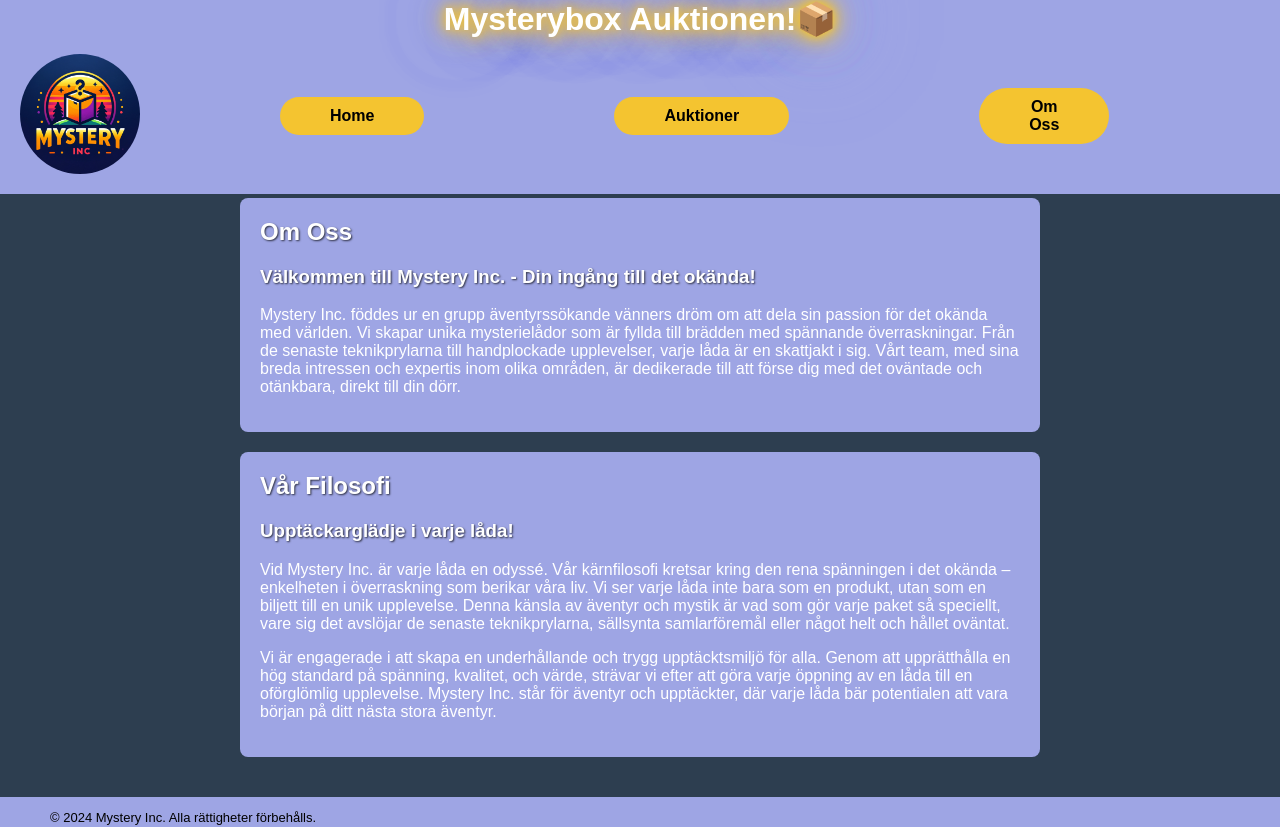
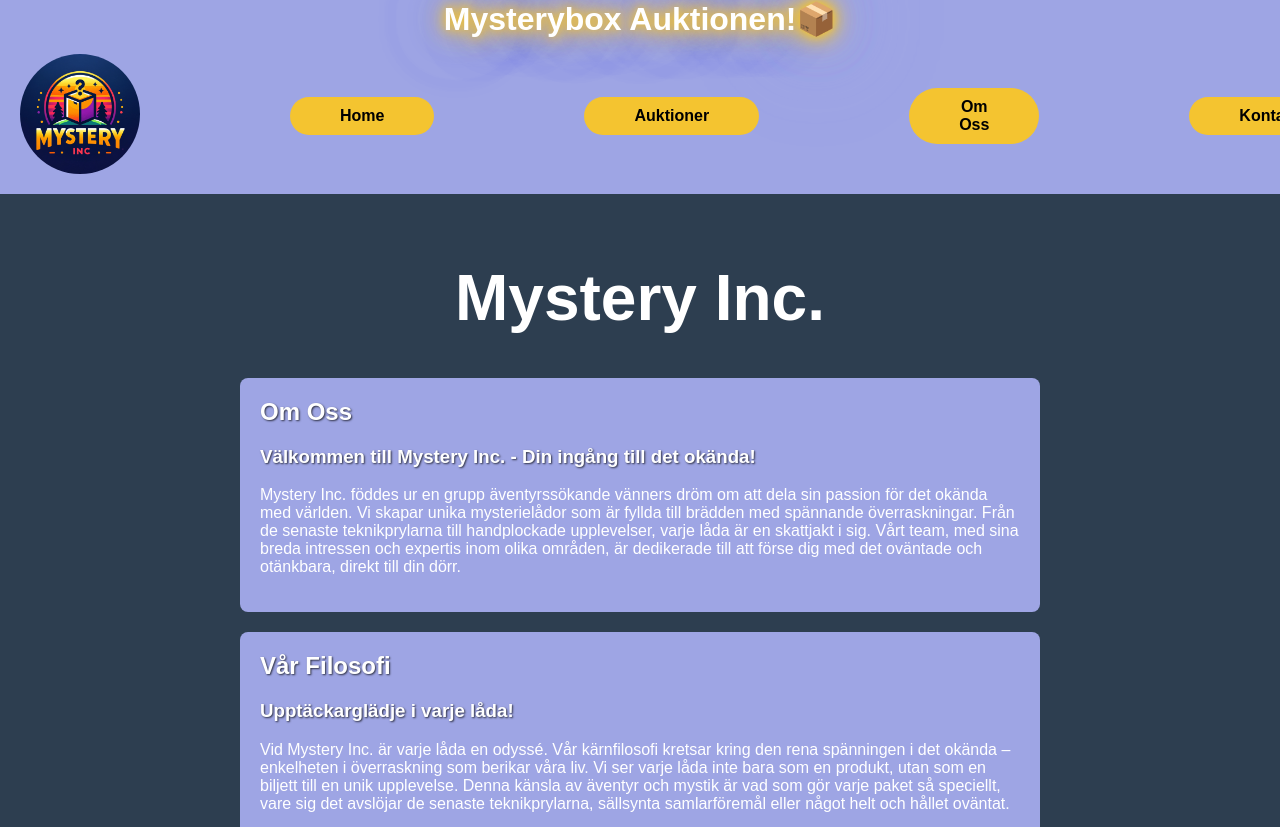
Before and after one commit to MarcusT96/MysteryIncAuctions, a React (Vite) app: page /about in a window 1280 px wide. Shown: the top 827 px of the page. Built offline with nearby package versions, Linux system fonts and the light colour scheme.

Commit message:
fixed css issues
in order to have an working display of content in each page

```diff
--- a/src/style/AboutUs.css
+++ b/src/style/AboutUs.css
@@ -4,10 +4,11 @@
   padding: 20px;
   background-color: #2D3E50;
   color: #FFFFFF;
+  padding-top: 25vh;
 }
 
 #about-us,
-#our-philosophy{
+#our-philosophy {
   background-color: #9EA5E4;
   padding: 20px;
   margin-bottom: 20px;
--- a/src/style/ContactForm.css
+++ b/src/style/ContactForm.css
@@ -4,9 +4,10 @@
   padding: 20px;
   background-color: #2D3E50;
   color: #FFFFFF;
+  padding-top: 25vh;
 }
 
-h2{
+h2 {
   margin-top: 0px;
 }
 
--- a/src/style/navbar.css
+++ b/src/style/navbar.css
@@ -62,16 +62,8 @@ body {
   align-items: center;
   justify-content: center;
   list-style: none;
-  gap: 90px;
+  gap: 150px;
   padding: 0;
-}
-
-.nav-menu li {
-  margin: 10px 50px;
-}
-
-.nav-menu .login {
-  margin: 10px 180px;
 }
 
 .nav-menu li a {
```
